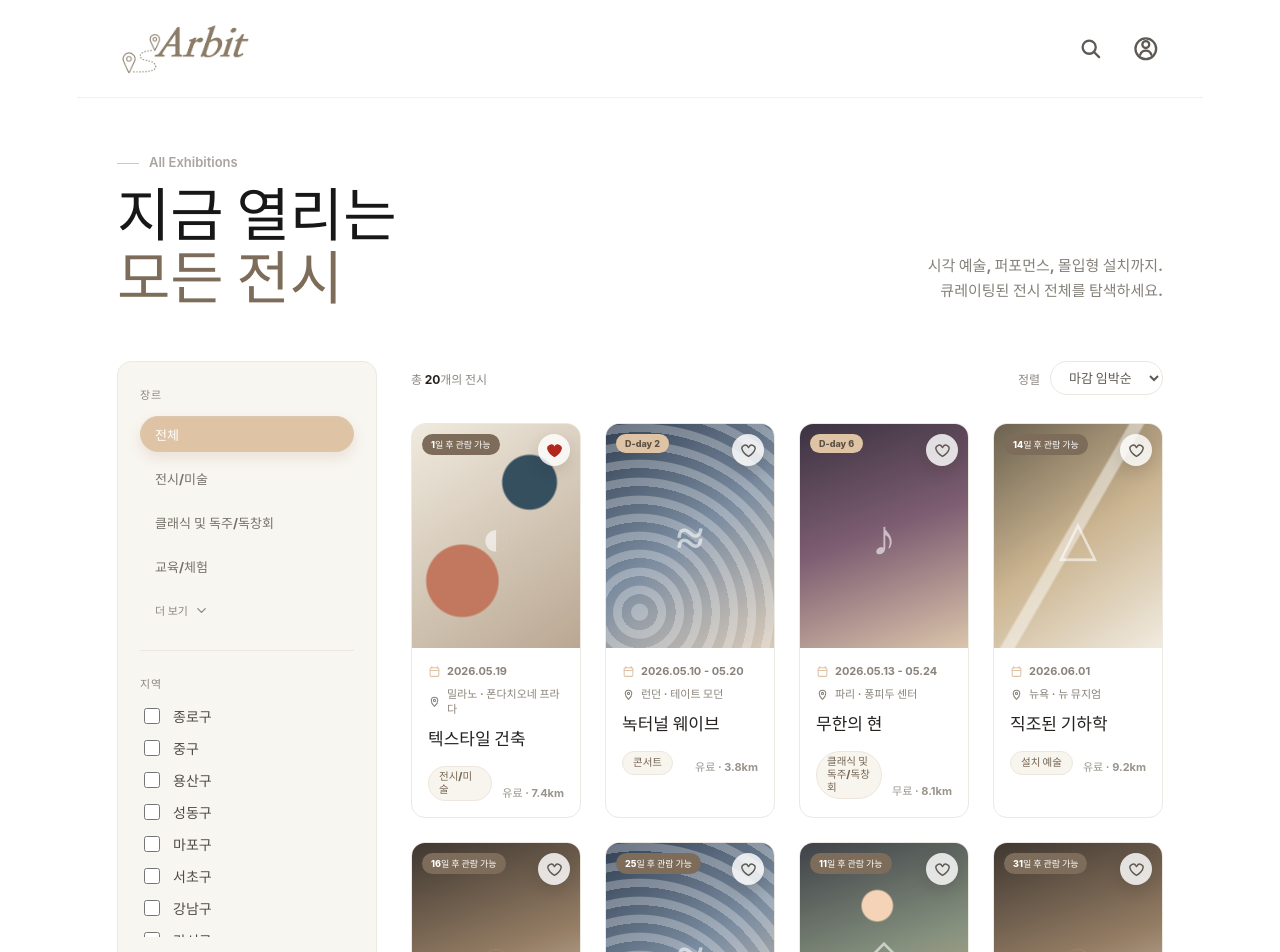
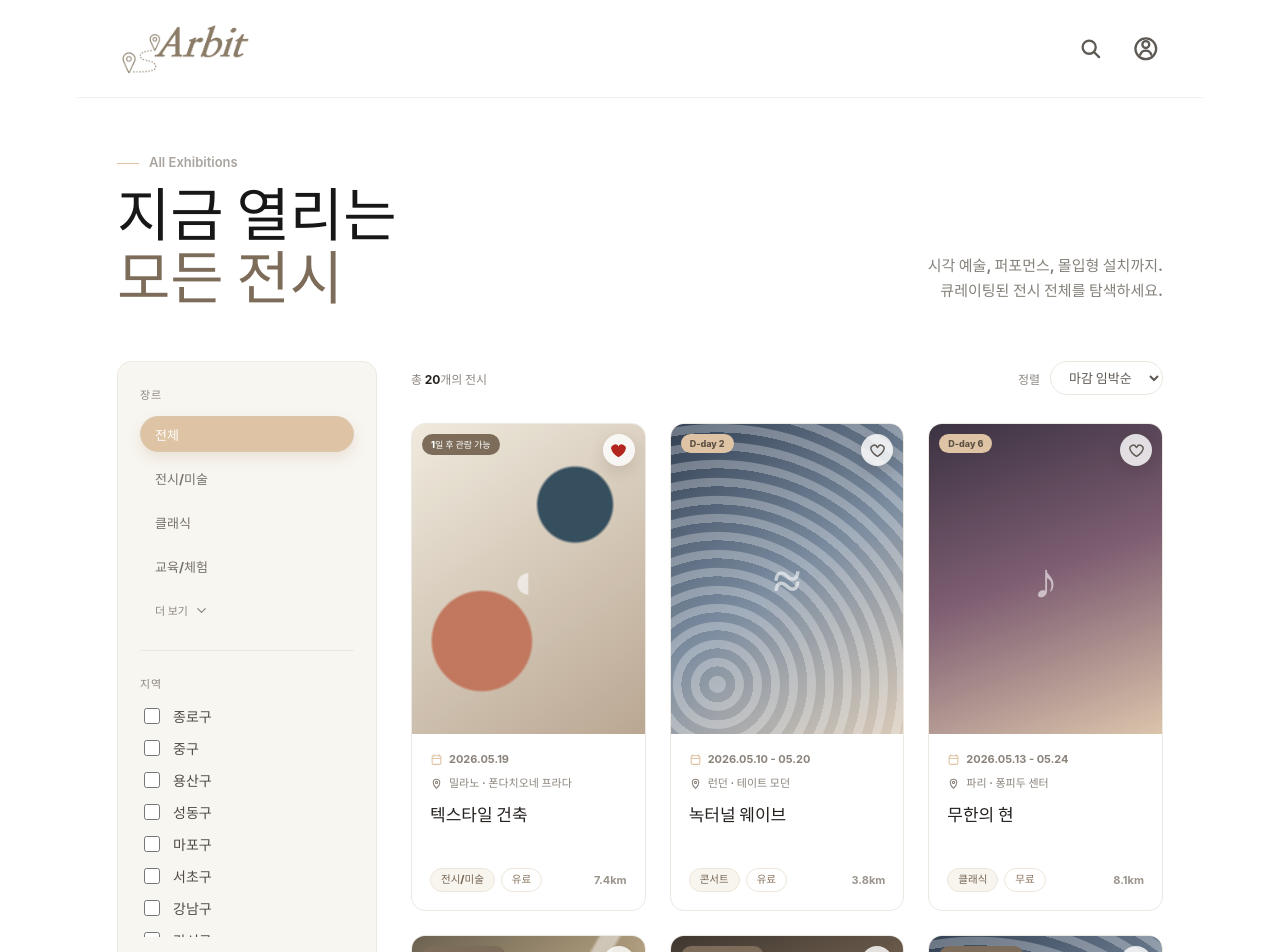
Before and after one commit to Potato-PT/Arbit-FE, a React (Vite) app: page /exhibitions/all in a window 1280 px wide. Shown: the top 952 px of the page. Built offline with nearby package versions, Linux system fonts and the light colour scheme.

Commit message:
fix: align exhibit metadata and remove job field from signup

```diff
--- a/src/features/exhibitions/data/allExhibitionsMock.ts
+++ b/src/features/exhibitions/data/allExhibitionsMock.ts
@@ -4,7 +4,7 @@ export const allExhibitionsMock: AllExhibitionsPageData = {
   genreFilters: [
     '전체',
     '전시/미술',
-    '클래식 및 독주/독창회',
+    '클래식',
     '교육/체험',
     '설치 예술',
     '축제',
@@ -53,7 +53,7 @@ export const allExhibitionsMock: AllExhibitionsPageData = {
     {
       id: 'rhythm-of-silence',
       title: '무한의 현',
-      category: '클래식 및 독주/독창회',
+      category: '클래식',
       venue: '퐁피두 센터',
       location: '파리',
       district: '서초구',
--- a/src/features/exhibitions/pages/AllExhibitions.tsx
+++ b/src/features/exhibitions/pages/AllExhibitions.tsx
@@ -259,10 +259,11 @@ function AllExhibitions() {
                       </p>
                       <h3>{item.title}</h3>
                       <div className="all-card-foot">
-                        <span className="all-category-chip">{item.category}</span>
-                        <span className="all-card-submeta">
-                          {item.priceType} · {item.distanceKm.toFixed(1)}km
-                        </span>
+                        <div className="all-card-tags">
+                          <span className="all-category-chip">{item.category}</span>
+                          <span className="all-price-chip">{item.priceType}</span>
+                        </div>
+                        <span className="all-card-distance">{item.distanceKm.toFixed(1)}km</span>
                       </div>
                     </div>
                   </Link>
--- a/src/features/exhibitions/styles/AllExhibitions.css
+++ b/src/features/exhibitions/styles/AllExhibitions.css
@@ -261,7 +261,7 @@
 
 .all-grid {
   display: grid;
-  grid-template-columns: repeat(4, minmax(0, 1fr));
+  grid-template-columns: repeat(3, minmax(0, 1fr));
   gap: 24px;
 }
 
@@ -453,8 +453,8 @@
 .all-card-body {
   display: flex;
   flex-direction: column;
-  gap: 8px;
-  padding: 16px;
+  gap: 9px;
+  padding: 18px;
 }
 
 .all-meta {
@@ -481,7 +481,8 @@
 }
 
 .all-card h3 {
-  margin: 3px 0 1px;
+  min-height: 45px;
+  margin: 4px 0 2px;
   color: #24211f;
   font-size: 17px;
   font-weight: 800;
@@ -495,34 +496,57 @@
 
 .all-card-foot {
   display: flex;
-  align-items: flex-end;
+  align-items: center;
   justify-content: space-between;
-  gap: 10px;
-  margin-top: 7px;
+  gap: 12px;
+  margin-top: 8px;
+  min-width: 0;
 }
 
-.all-category-chip {
-  max-width: min(100%, 132px);
+.all-card-tags {
+  min-width: 0;
+  display: flex;
+  align-items: center;
+  gap: 6px;
+  flex: 1 1 auto;
+  flex-wrap: nowrap;
+}
+
+.all-category-chip,
+.all-price-chip {
   min-height: 24px;
   display: inline-flex;
   align-items: center;
   border: 1px solid #eee6dc;
   border-radius: 999px;
-  background: #f8f5ef;
-  color: #756553;
   padding: 4px 10px;
   font-size: 10.5px;
   font-weight: 800;
-  line-height: 1.2;
-  overflow-wrap: anywhere;
-  white-space: normal;
+  line-height: 1.35;
+  white-space: nowrap;
+  word-break: keep-all;
 }
 
-.all-card-submeta {
+.all-category-chip {
+  min-width: 0;
+  max-width: 100%;
+  background: #f8f5ef;
+  color: #756553;
+  overflow: hidden;
+  text-overflow: ellipsis;
+}
+
+.all-price-chip {
+  flex: 0 0 auto;
+  background: #ffffff;
+  color: #8a7460;
+}
+
+.all-card-distance {
   display: inline-flex;
   align-items: center;
   justify-content: flex-end;
-  flex: 1 0 auto;
+  flex: 0 0 auto;
   color: #9a948c;
   font-size: 11px;
   font-weight: 700;
--- a/src/features/user/data/preferenceCategories.ts
+++ b/src/features/user/data/preferenceCategories.ts
@@ -36,7 +36,7 @@ export const preferenceMediaCategories: PreferenceMediaCategory[] = [
   },
   {
     id: 'classic-recital',
-    label: '클래식 및 독주/독창회',
+    label: '클래식',
     icon: 'classic',
     details: [
       { id: 'orchestra-symphony', label: '관현악/교향곡' },
--- a/src/features/user/pages/Signup.tsx
+++ b/src/features/user/pages/Signup.tsx
@@ -6,20 +6,6 @@ import '../styles/Signup.css'
 
 type FormSubmitHandler = NonNullable<ComponentProps<'form'>['onSubmit']>
 
-const jobOptions = [
-  { value: 'DEVELOPER', label: '개발자' },
-  { value: 'DESIGNER', label: '디자이너' },
-  { value: 'MARKETER', label: '마케터' },
-  { value: 'PLANNER', label: '기획자' },
-  { value: 'PHOTOGRAPHER', label: '사진/영상' },
-  { value: 'WRITER', label: '작가/카피라이터' },
-  { value: 'ILLUSTRATOR', label: '일러스트레이터' },
-  { value: 'TRANSLATOR', label: '번역가' },
-  { value: 'CONSULTANT', label: '컨설턴트' },
-  { value: 'EDUCATOR', label: '강사/튜터' },
-  { value: 'OTHER', label: '기타' },
-]
-
 const minPasswordLength = 8
 
 function Signup() {
@@ -27,7 +13,6 @@ function Signup() {
   const [password, setPassword] = useState('')
   const [passwordConfirmation, setPasswordConfirmation] = useState('')
   const [birthYear, setBirthYear] = useState('')
-  const [job, setJob] = useState('')
   const yearOptions = useMemo(() => {
     const currentYear = new Date().getFullYear()
     return Array.from({ length: currentYear - 1940 - 9 }, (_, index) => currentYear - 10 - index)
@@ -138,7 +123,6 @@ function Signup() {
               <input type="text" placeholder="홍길동" autoComplete="name" required />
             </label>
 
-            <div className="signup-row">
             <label className="signup-field">
               <span>출생년도</span>
               <select
@@ -157,26 +141,6 @@ function Signup() {
                 ))}
               </select>
             </label>
-
-              <label className="signup-field">
-                <span>직업</span>
-                <select
-                  className={job ? '' : 'is-placeholder'}
-                  value={job}
-                  onChange={(event) => setJob(event.target.value)}
-                  required
-                >
-                  <option value="" disabled>
-                    선택
-                  </option>
-                  {jobOptions.map((option) => (
-                    <option value={option.value} key={option.value}>
-                      {option.label}
-                    </option>
-                  ))}
-                </select>
-              </label>
-            </div>
 
             <label className="signup-field">
               <span>거주지역</span>
```
Lines whose indentation alone changed are shown as unchanged.
